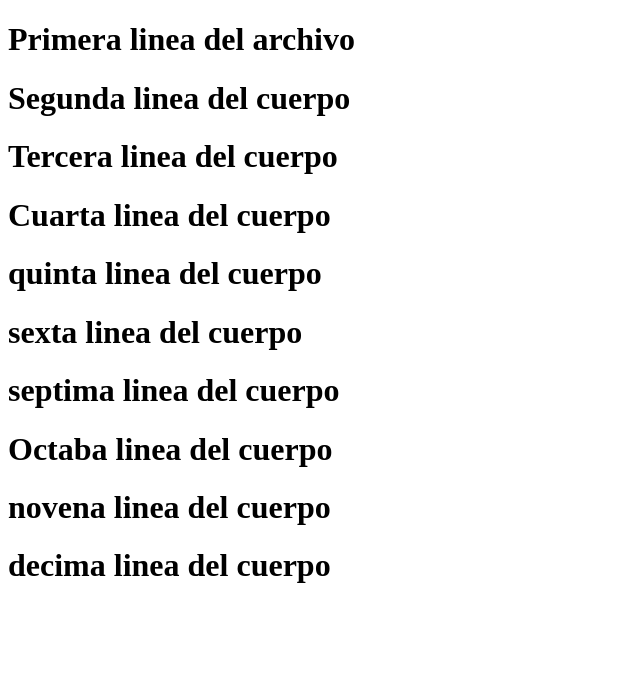
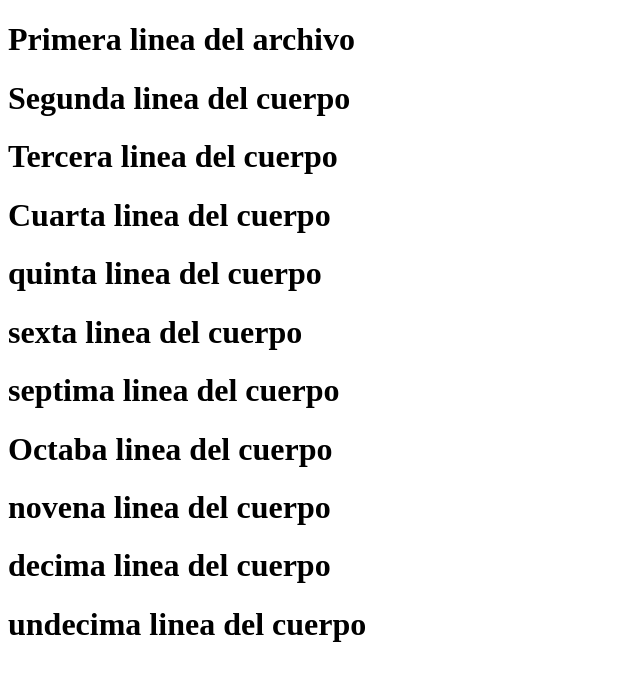
Before and after one commit to Garu84/Buenas-practicas-, a plain HTML site: page index.html in a window 1280 px wide. Shown: the whole page, without its empty margins (0-640 px from the left). Drawn offline with Linux system fonts and the light colour scheme.

Commit message:
decimo commit

```diff
--- a/index.html
+++ b/index.html
@@ -16,5 +16,6 @@
     <h1>Octaba linea del cuerpo</h1>
     <h1>novena linea del cuerpo</h1>
     <h1>decima linea del cuerpo</h1>
+    <h1> undecima linea del cuerpo</h1>
 </body>
 </html>
```
